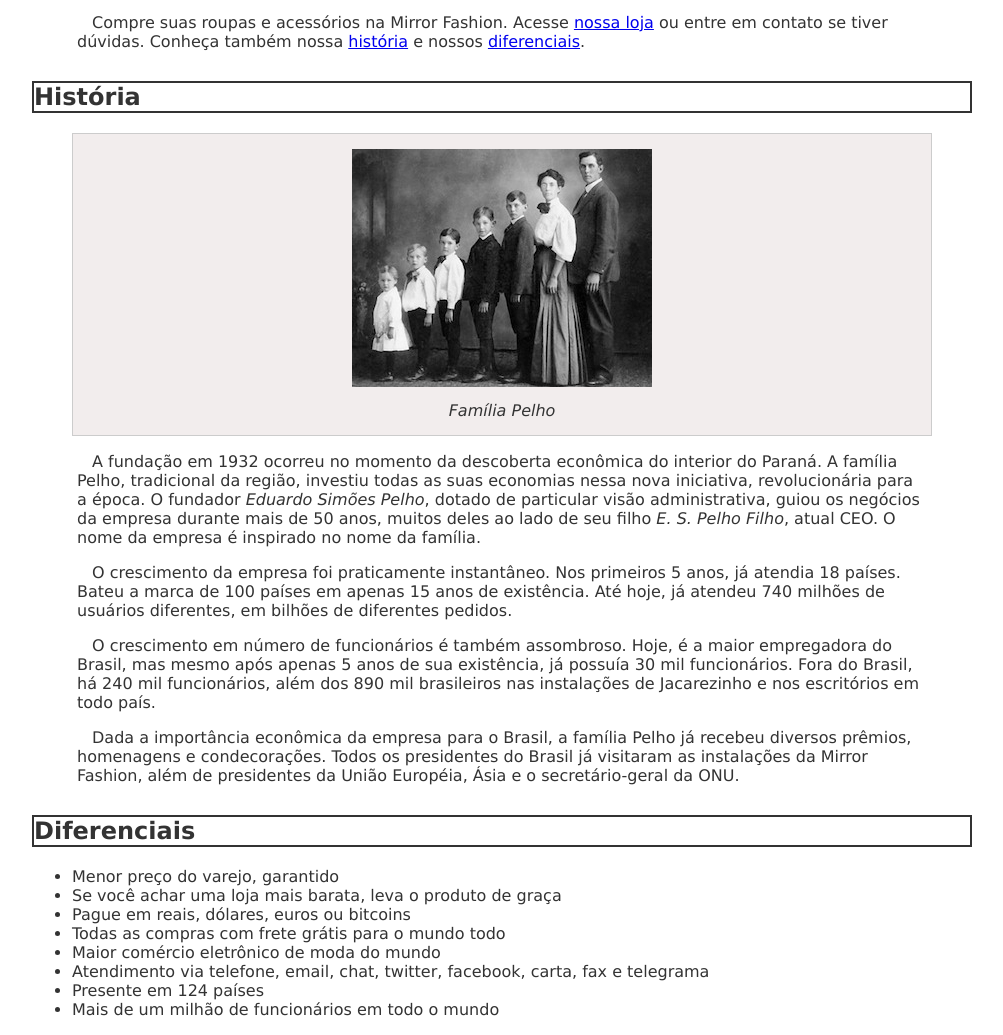
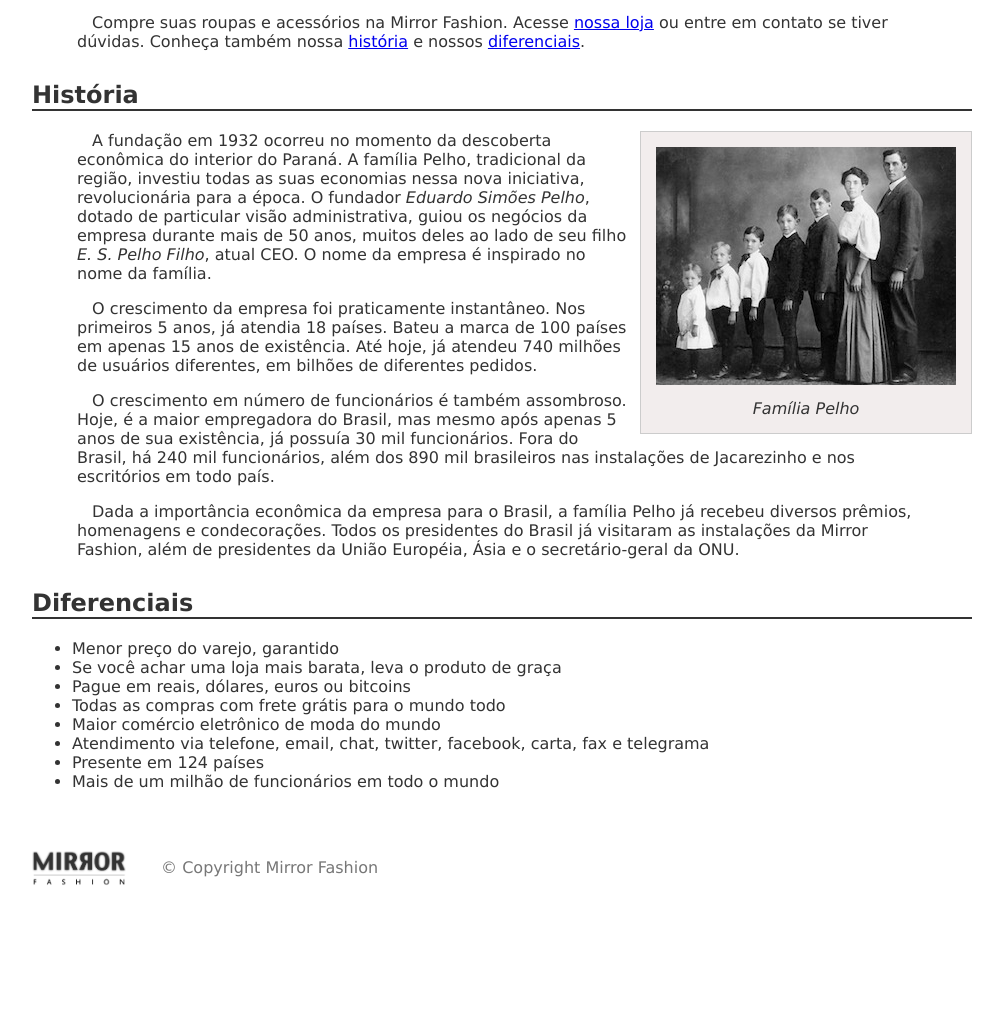
Before and after one commit to galemos/DevWebCaelum, a plain HTML site: page Caelum/43/mirrorfashion/sobre.html in a window 1280 px wide. Shown: the part 759-1794 px from the top of the page, without its empty margins (138-1141 px from the left). After the commit the page ends 1705 px from the top, so only its background shows below. Drawn offline with Linux system fonts and the light colour scheme.

Commit message:
Fim capitulo 2

```diff
--- a/Caelum/43/mirrorfashion/css/sobre.css
+++ b/Caelum/43/mirrorfashion/css/sobre.css
@@ -19,7 +19,7 @@ h1{
 
 /* subtitulo */
 h2{
-    border: 2px solid #333333;
+    border-bottom: 2px solid #333333;
     margin-top: 30px;
 }
 
@@ -43,3 +43,27 @@ figcaption{
     font-style: italic;
     margin-top: 10px;
 }
+
+/* SELETORES POR ID */
+#centro-distribuicao {
+    margin-left: auto;
+    margin-right: auto;
+    width: 550px;
+}
+
+#rodape {
+    color: #777;
+    margin: 30px 0;
+    padding: 30px 0;
+}
+
+#rodape img {
+    margin-right: 30px;
+    vertical-align: middle;
+    width: 94px;
+}
+
+#familia-pelho{
+    float: right;
+    margin: 0 0 10px 10px;
+}
--- a/Caelum/43/mirrorfashion/sobre.html
+++ b/Caelum/43/mirrorfashion/sobre.html
@@ -21,7 +21,7 @@
        distribuem nossos produtos às casas do mundo todo. Nosso centro de distribuição:
      </p>
 
-     <figure>
+     <figure id="centro-distribuicao">
        <img src="img/centro-distribuicao.png"
            alt="Foto do centro de distribuição da Mirror Fashion">
        <figcaption>Centro de distribuição da Mirror Fashion</figcaption>
@@ -34,7 +34,7 @@
 
      <h2 id="historia">História</h2>
 
-     <figure>
+     <figure id="familia-pelho">
        <img src="img/familia-pelho.jpg" alt="Foto da família Pelho">
        <figcaption>Família Pelho</figcaption>
      </figure>
@@ -79,5 +79,11 @@
         <li>Presente em 124 países</li>
         <li>Mais de um milhão de funcionários em todo o mundo</li>
       </ul>
+
+      <div id="rodape">
+          <img src="img/logo.png" alt="Logo da Mirror Fashion">
+
+          &copy; Copyright Mirror Fashion
+      </div>
    </body>
  </html>
```
